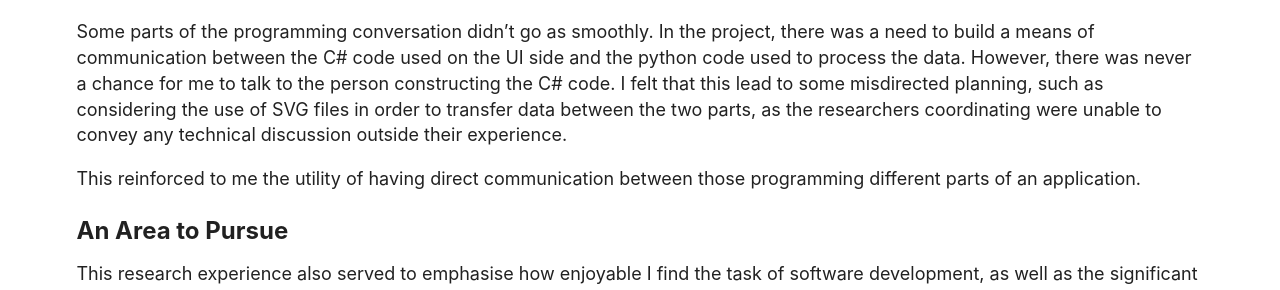
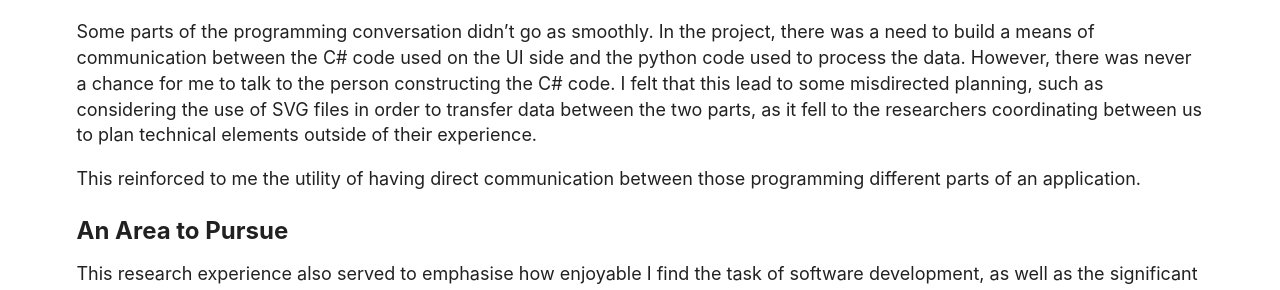
Before and after one commit to TheMuonNeutrino/TheMuonNeutrino.github.io, a Jekyll site: the page built from articles/_posts/2021-08-12-Coding In a Team Environment - Research Internship.md, in a window 1280 px wide. Shown: the part 1670-1960 px from the top of the page. Built offline with Jekyll 4.4.1, drawn with Linux system fonts in a browser that asks for light colours.

Commit message:
Clarified scentence

```diff
--- a/articles/_posts/2021-08-12-Coding In a Team Environment - Research Internship.md
+++ b/articles/_posts/2021-08-12-Coding In a Team Environment - Research Internship.md
@@ -32,7 +32,8 @@ This project was also my first experience using git and github, which makes me d
 
 ## Lessons for the future
 
-Some parts of the programming conversation didn’t go as smoothly. In the project, there was a need to build a means of communication between the C# code used on the UI side and the python code used to process the data. However, there was never a chance for me to talk to the person constructing the C# code. I felt that this lead to some misdirected planning, such as considering the use of SVG files in order to transfer data between the two parts, as the researchers coordinating were unable to convey any technical discussion outside their experience.
+Some parts of the programming conversation didn’t go as smoothly. In the project, there was a need to build a means of communication between the C# code used on the UI side and the python code used to process the data. However, there was never a chance for me to talk to the person constructing the C# code. I felt that this lead to some misdirected planning, such as considering the use of SVG files in order to transfer data between the two parts, as it fell to the researchers coordinating between us to
+plan technical elements outside of their experience.
 
 This reinforced to me the utility of having direct communication between those programming different parts of an application.
 
```
